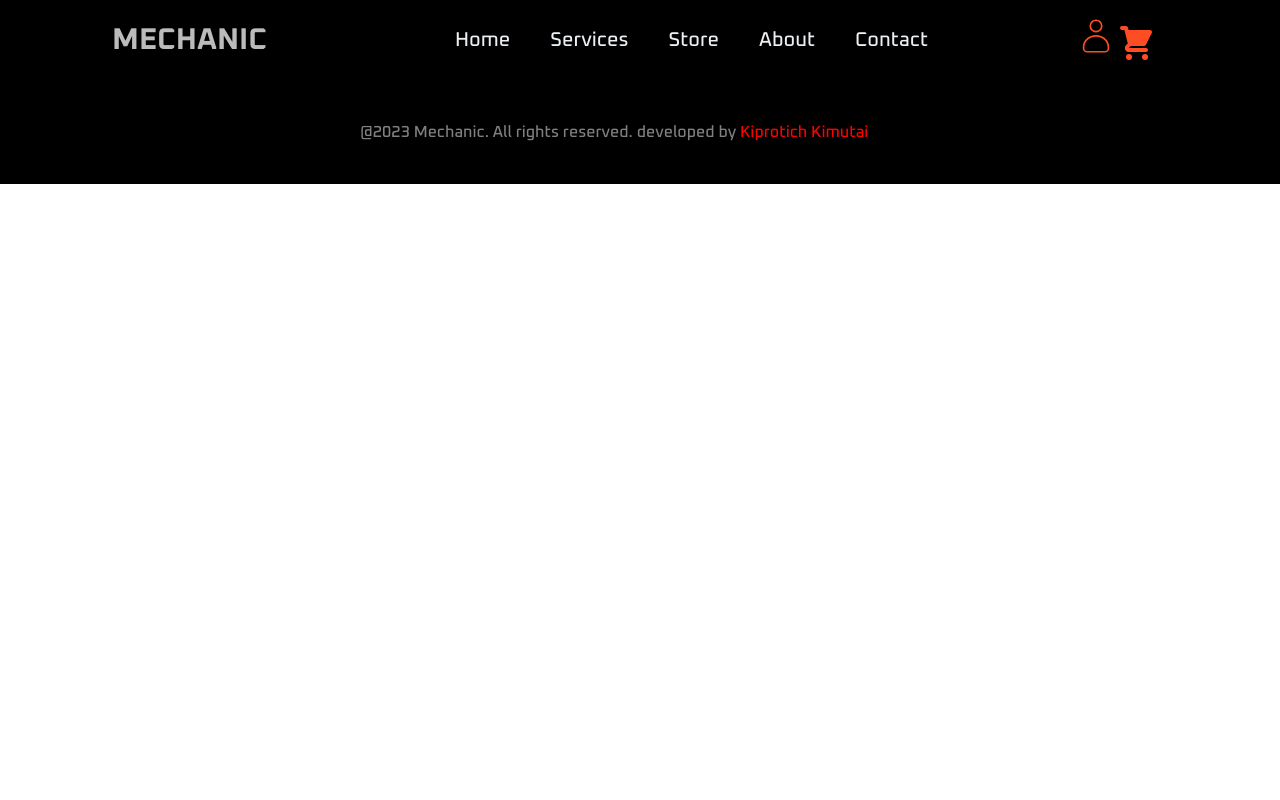
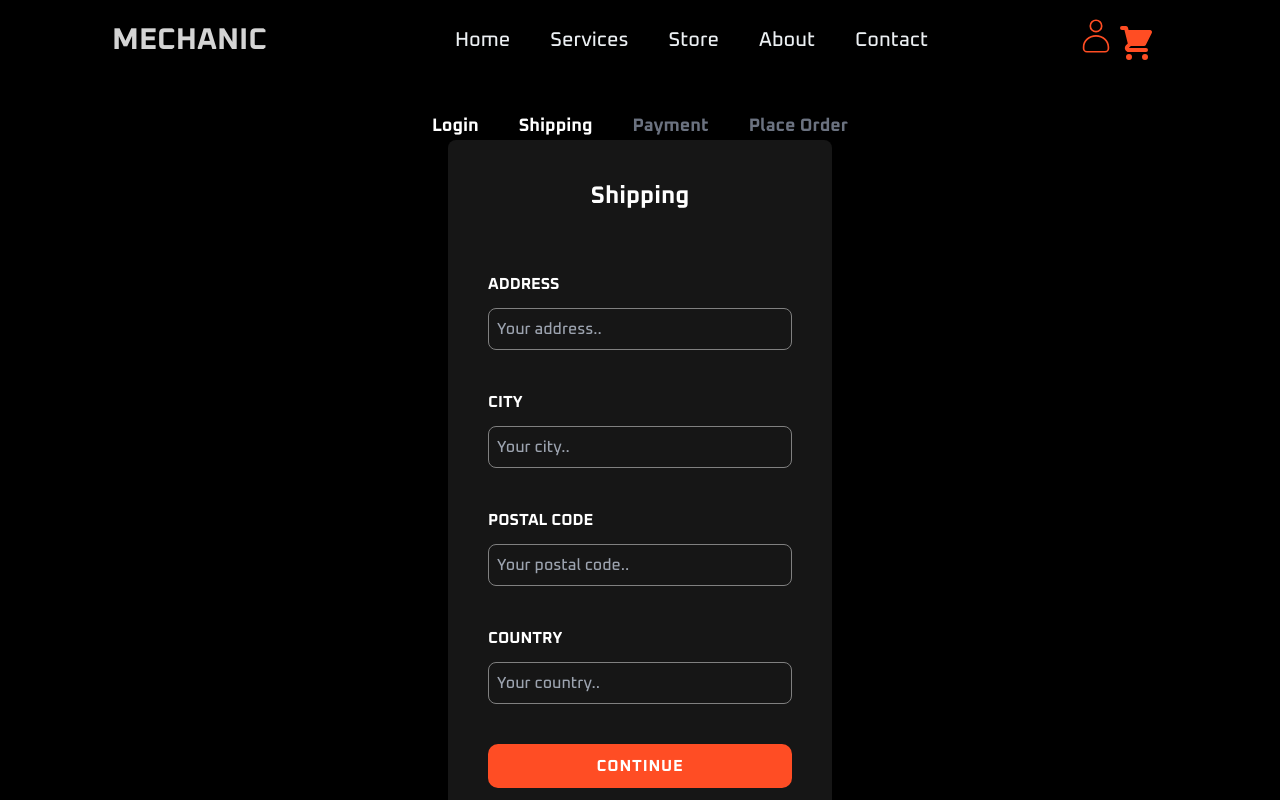
Before and after one commit to Kimutai01/mechanical-ecommerce, a React (Vite) app: page /shipping in a window 1280 px wide. Shown: the top 800 px of the page. Built offline with nearby package versions, Linux system fonts and the light colour scheme.

Commit message:
Added steps

```diff
--- a/src/App.jsx
+++ b/src/App.jsx
@@ -8,6 +8,7 @@ import Cart from "./pages/Cart";
 import Login from "./pages/Login";
 import Register from "./pages/Register";
 import Profile from "./pages/Profile";
+import Shipping from "./pages/Shipping";
 
 function App() {
   return (
@@ -20,6 +21,7 @@ function App() {
         <Route path="/login" element={<Login />} />
         <Route path="/register" element={<Register />} />
         <Route path="/profile" element={<Profile />} />
+        <Route path="/shipping" element={<Shipping />} />
       </Routes>
       <Footer />
     </>
--- /dev/null
+++ b/src/components/CheckoutSteps.jsx
@@ -0,0 +1,49 @@
+import React from "react";
+import { Link } from "react-router-dom";
+
+const CheckoutSteps = ({ step1, step2, step3, step4 }) => {
+  return (
+    <div className="flex flex-row gap-10 justify-center">
+      <div>
+        {step1 ? (
+          <Link to="/login" className="text-white text-lg font-bold">
+            Login
+          </Link>
+        ) : (
+          <span className="text-gray-500 text-lg font-bold">Login</span>
+        )}
+      </div>
+      <div>
+        {step2 ? (
+          <Link to="/shipping" className="text-white text-lg font-bold">
+            Shipping
+          </Link>
+        ) : (
+          <span className="text-gray-500 text-lg font-bold">Shipping</span>
+        )}
+      </div>
+
+      <div>
+        {step3 ? (
+          <Link to="/payment" className="text-white text-lg font-bold">
+            Payment
+          </Link>
+        ) : (
+          <span className="text-gray-500 text-lg font-bold">Payment</span>
+        )}
+      </div>
+
+      <div>
+        {step4 ? (
+          <Link to="/placeorder" className="text-white text-lg font-bold">
+            Place Order
+          </Link>
+        ) : (
+          <span className="text-gray-500 text-lg font-bold">Place Order</span>
+        )}
+      </div>
+    </div>
+  );
+};
+
+export default CheckoutSteps;
--- a/src/features/cartSlice.js
+++ b/src/features/cartSlice.js
@@ -1,6 +1,7 @@
 import { createSlice } from "@reduxjs/toolkit";
 
 const cartItemsFromStorage = localStorage.getItem("cartItems");
+const shippingAddressFromStorage = localStorage.getItem("shippingAddress");
 
 export const addItemsToCart = (id, qty) => async (dispatch, getState) => {
   try {
@@ -47,8 +48,20 @@ export const removeItemsFromCart = (id) => async (dispatch, getState) => {
   }
 };
 
+export const saveShippingAddress = (data) => async (dispatch) => {
+  try {
+    dispatch(shippingAddress(data));
+    localStorage.setItem("shippingAddress", JSON.stringify(data));
+  } catch (error) {
+    console.error("Error saving shipping address:", error);
+  }
+};
+
 const initialState = {
   cartItems: cartItemsFromStorage ? JSON.parse(cartItemsFromStorage) : [],
+  shippingAddress: shippingAddressFromStorage
+    ? JSON.parse(shippingAddressFromStorage)
+    : {},
 };
 
 export const cartSlice = createSlice({
@@ -74,14 +87,20 @@ export const cartSlice = createSlice({
         (i) => i.product !== item.product
       );
     },
+
+    shippingAddress: (state, action) => {
+      const item = action.payload;
+      state.shippingAddress = item;
+    },
   },
 
   // extraReducers: {
 });
 
-export const { addToCart, removeFromCart } = cartSlice.actions;
+export const { addToCart, removeFromCart, shippingAddress } = cartSlice.actions;
 
 export const selectCartItems = (state) => state.cart.cartItems;
+export const selectShippingAddress = (state) => state.cart.shippingAddress;
 
 export const selectCartItemsCount = (state) =>
   state.cart.cartItems.reduce((acc, item) => acc + item.qty, 0);
--- a/src/pages/Cart.jsx
+++ b/src/pages/Cart.jsx
@@ -9,12 +9,14 @@ import {
 import { toast, ToastContainer } from "react-toastify";
 import { BsFillTrash3Fill } from "react-icons/bs";
 import { useNavigate } from "react-router-dom";
+import { selectUser } from "../features/userSlice";
 
 const Cart = () => {
   const navigate = useNavigate();
   const match = useMatch("/cart/:id");
   const { id } = match?.params || "";
   console.log(id);
+  const user = useSelector(selectUser);
 
   const qty = useLocation().search
     ? Number(useLocation().search.split("=")[1])
@@ -23,7 +25,7 @@ const Cart = () => {
 
   const checkoutHandler = () => {
     dispatch(removeItemsFromCart(id));
-    navigate("/login?redirect=shipping");
+    navigate("/login?redirect=/shipping");
   };
 
   const cart = useSelector(selectCartItems);
--- /dev/null
+++ b/src/pages/Shipping.jsx
@@ -0,0 +1,128 @@
+import React, { useState, useEffect } from "react";
+import { useSelector, useDispatch } from "react-redux";
+import { ToastContainer, toast } from "react-toastify";
+import { useLocation, useNavigate } from "react-router-dom";
+import { selectUser } from "../features/userSlice";
+import { register } from "../features/userSlice";
+import { selectShippingAddress } from "../features/cartSlice";
+import { saveShippingAddress } from "../features/cartSlice";
+
+import { Link, redirect } from "react-router-dom";
+import CheckoutSteps from "../components/CheckoutSteps";
+
+const Shipping = () => {
+  const dispatch = useDispatch();
+  const shippingAddress = useSelector(selectShippingAddress);
+  const [address, setAddress] = useState(shippingAddress.address);
+  const [city, setCity] = useState(shippingAddress.city);
+  const [postalCode, setPostalCode] = useState(shippingAddress.postalCode);
+  const [country, setCountry] = useState(shippingAddress.country);
+
+  const submitHandler = (e) => {
+    e.preventDefault();
+    dispatch(saveShippingAddress({ address, city, postalCode, country }));
+    toast.success("Shipping Address Saved", {
+      position: "top-center",
+      autoClose: 2000,
+    });
+
+    navigate("/payment");
+  };
+  return (
+    <div className="bg-[#000] pt-28">
+      <CheckoutSteps step1 step2 />
+      <ToastContainer />
+      <div className="bg-[#161616] mx-auto w-[30%] px-10 rounded-lg pb-10">
+        <h1 className="text-white text-2xl font-bold pt-10 pb-5 text-center">
+          Shipping
+        </h1>
+        <div className="flex justify-center md:flex-row gap-5 pt-10">
+          <div className="flex flex-col w-full">
+            <label
+              for="address"
+              className="text-white mb-3 uppercase font-bold"
+            >
+              Address
+            </label>
+            <input
+              type="text"
+              id="address"
+              required
+              name="address"
+              value={address ? address : ""}
+              onChange={(e) => setAddress(e.target.value)}
+              placeholder="Your address.."
+              className="bg-[#161616] text-white border-[grey] border-[1px] rounded-lg p-2 font-medium focus:outline-none focus:border-[#ff4d24]"
+            />
+          </div>
+        </div>
+        <div className="flex justify-center md:flex-row gap-5 pt-10">
+          <div className="flex flex-col w-full">
+            <label for="city" className="text-white mb-3 uppercase font-bold">
+              City
+            </label>
+            <input
+              type="text"
+              required
+              id="city"
+              name="city"
+              value={city ? city : ""}
+              onChange={(e) => setCity(e.target.value)}
+              placeholder="Your city.."
+              className="bg-[#161616] text-white border-[grey] border-[1px] rounded-lg p-2 font-medium focus:outline-none focus:border-[#ff4d24]"
+            />
+          </div>
+        </div>
+        <div className="flex justify-center md:flex-row mt-10 gap-5">
+          <div className="flex flex-col w-full">
+            <label
+              for="postalCode"
+              className="text-white mb-3 uppercase font-bold"
+            >
+              Postal Code
+            </label>
+            <input
+              type="text"
+              required
+              id="postalCode"
+              name="postalCode"
+              value={postalCode ? postalCode : ""}
+              onChange={(e) => setPostalCode(e.target.value)}
+              placeholder="Your postal code.."
+              className="bg-[#161616] text-white border-[grey] border-[1px] rounded-lg p-2 font-medium focus:outline-none focus:border-[#ff4d24]"
+            />
+          </div>
+        </div>
+        <div className="flex justify-center md:flex-row mt-10 gap-5">
+          <div className="flex flex-col w-full">
+            <label
+              for="country"
+              className="text-white mb-3 uppercase font-bold"
+            >
+              Country
+            </label>
+            <input
+              type="text"
+              required
+              id="country"
+              name="country"
+              value={country ? country : ""}
+              onChange={(e) => setCountry(e.target.value)}
+              placeholder="Your country.."
+              className="bg-[#161616] text-white border-[grey] border-[1px] rounded-lg p-2 font-medium focus:outline-none focus:border-[#ff4d24]"
+            />
+          </div>
+        </div>
+
+        <button
+          className="why-btn  w-full mt-10 mb-10 "
+          onClick={(e) => submitHandler(e)}
+        >
+          <h1 className="font-bold">Continue</h1>
+        </button>
+      </div>
+    </div>
+  );
+};
+
+export default Shipping;
```
